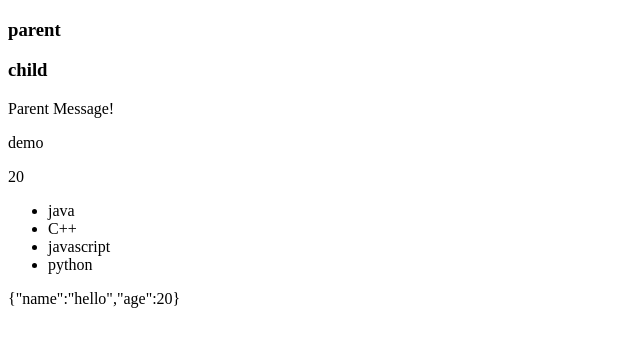
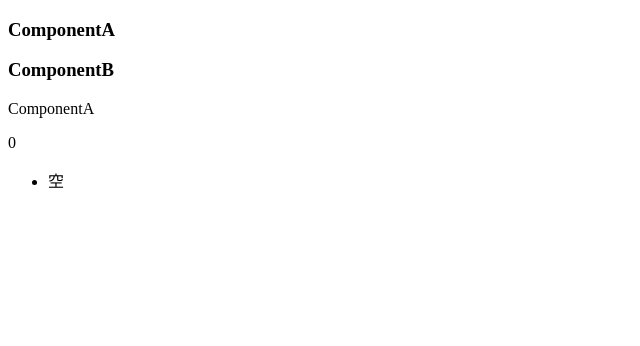
Before and after one commit to mindfreakcriss/my_vue_demo, a Vue app in the folder vue_base/: page / in a window 1280 px wide. Shown: the top 346 px of the page, without its empty margins (0-640 px from the left). Built offline with nearby package versions, Linux system fonts and the light colour scheme.

Commit message:
【提交】组件数据校验

```diff
--- a/vue_base/src/App.vue
+++ b/vue_base/src/App.vue
@@ -29,12 +29,14 @@ import MyConponent from "@/components/MyConponent.vue";
 // import Main from "@/pages/Main.vue";
 // import Aside from "@/pages/Aside.vue";
 import Parent from "@/components/Parent.vue";
+import ComponentA from "@/components/ComponentA.vue";
 
 export default {
   components: {
     // Main,
-    Parent
+    //Parent
     // Aside,
+    ComponentA
   }
 }
 
@@ -60,5 +62,6 @@ export default {
 <!--<Header></Header>-->
 <!--  <Main></Main>-->
 <!--  <Aside></Aside>-->
-  <parent></parent>
+<!--  <parent></parent>-->
+  <ComponentA></ComponentA>
 </template>
--- /dev/null
+++ b/vue_base/src/components/ComponentA.vue
@@ -0,0 +1,22 @@
+<script>
+import ComponentB from "@/components/ComponentB.vue";
+  export default {
+    data() {
+      return {
+        'title':"ComponentA",
+      }
+    },
+    components: {
+      ComponentB
+    }
+  }
+</script>
+
+<template>
+ <h3>ComponentA</h3>
+  <ComponentB :title="title"></ComponentB>
+</template>
+
+<style scoped>
+
+</style>
--- /dev/null
+++ b/vue_base/src/components/ComponentB.vue
@@ -0,0 +1,40 @@
+<script>
+export default {
+  data() {
+    return {
+
+    }
+  },
+  props: {
+    title: {
+      type: String,
+      required: true//必选项
+      //type: [String, object, Number, Array]
+    },
+    age:{
+      type: Number,
+      default: 0
+    },
+    //数字和字符串可以直接default,数组和对象需要工厂函数返回默认值
+    names: {
+      type: Array,
+      default: () => [
+          "空"
+      ]
+    }
+  }
+}
+</script>
+
+<template>
+  <h3>ComponentB</h3>
+  <p> {{ title }}</p>
+  <p>{{ age }}</p>
+  <ul>
+    <li v-for="item in names">{{item}}</li>
+  </ul>
+</template>
+
+<style scoped>
+
+</style>
```
